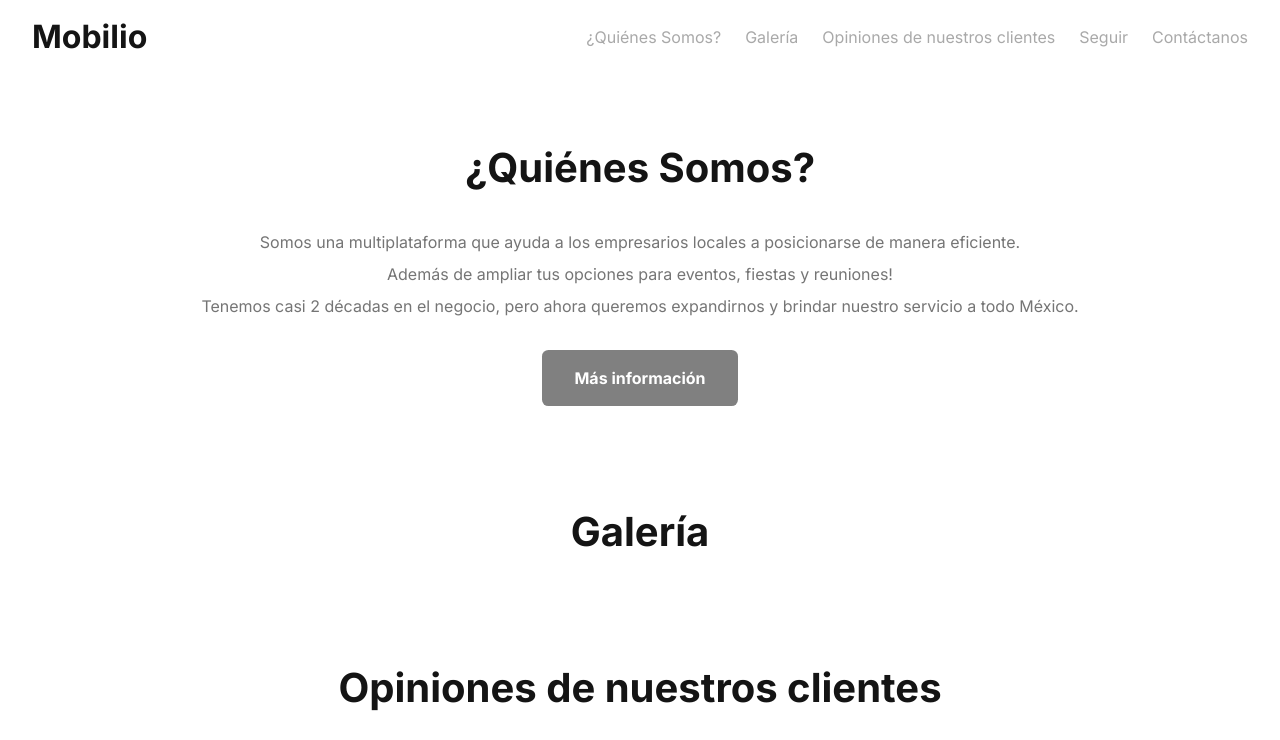
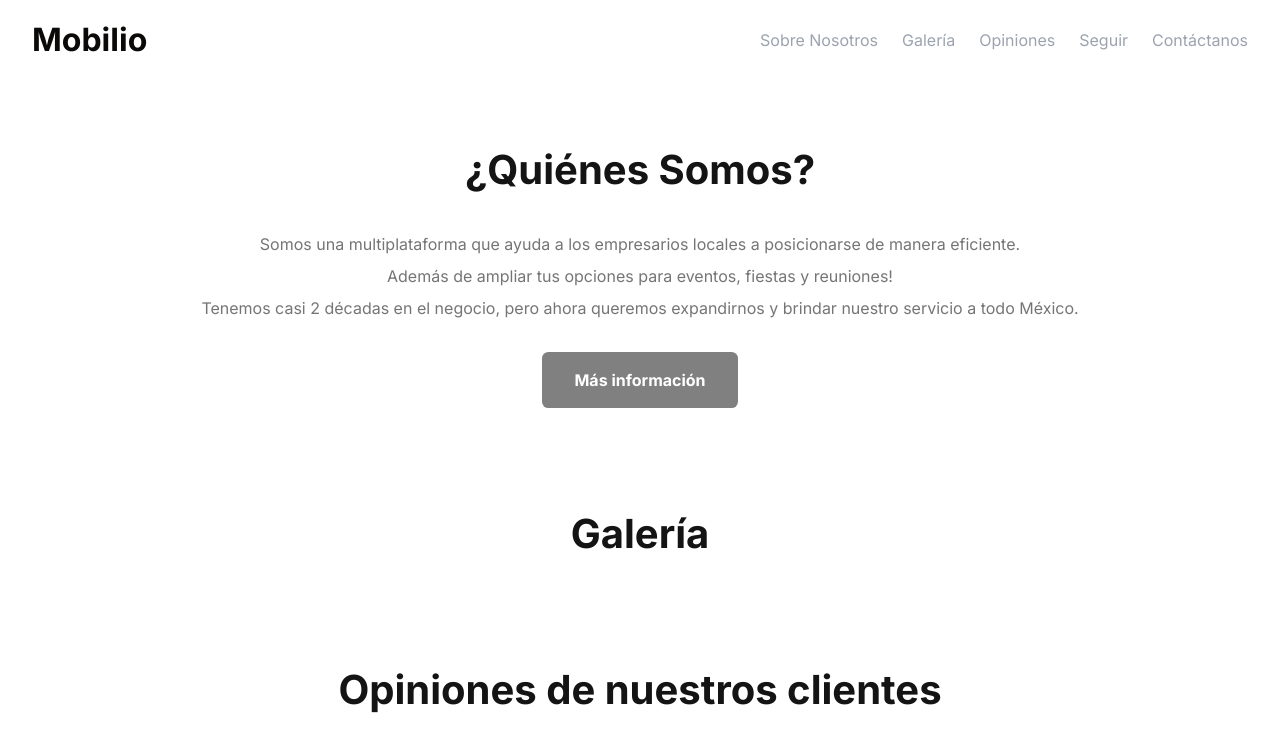
Before and after one commit to Rafael-Anguiano/Mobilio, a Next.js app: page / in a window 1280 px wide. Shown: the top 740 px of the page. Built offline with nearby package versions, Linux system fonts and the light colour scheme.

Commit message:
Making responsive navbar and aboutus
Co-authored-by: Legan-Aminora <Changeek2@outlook.com>

```diff
--- a/app/Opinions/page.tsx
+++ b/app/Opinions/page.tsx
@@ -6,17 +6,17 @@ const Page: React.FC = () => {
         <div className="cards sm:flex-col md:flex-row">
             <div className="person-card">
                 <Image className="person-image" src="/images/2.jpg" alt="Foto de cliente" width={100} height={100} />
-                <text className="person-name">Lucia D.</text>
+                <div className="person-name">Lucia D.</div>
                 <p className="opinion">Honestamente, recibí el mejor servicio que pude haber pedido. Fueron súper profesionales a la hora de tratar; cumplieron todas mis necesidades y me ayudaron mucho.</p>
             </div>
             <div className="person-card">
                 <Image className="person-image" src="/images/2.jpg" alt="Foto de cliente" width={100} height={100} />
-                <text className="person-name">Martha W.</text>
+                <div className="person-name">Martha W.</div>
                 <p className="opinion">La plataforma me brindó toda la asistencia necesaria, fácil de utilizar e intuitiva.</p>
             </div>
             <div className="person-card">
                 <Image className="person-image" src="/images/2.jpg" alt="Foto de cliente" width={100} height={100} />
-                <text className="person-name">Juan F.</text>
+                <div className="person-name">Juan F.</div>
                 <p className="opinion">Facilita mucho el proceso para encontrar mobiliario confiable, además de que ahora puedo recomendar este sitio a conocidos de cualquier lado en la república.</p>
             </div>
         </div>
--- a/app/components/NavigationBar.tsx
+++ b/app/components/NavigationBar.tsx
@@ -1,16 +1,59 @@
+'use client'
 import Link from "next/link"
+import { useState } from "react";
 
+interface Option {
+  name: string;
+  isSelected: boolean;
+  url: string;
+}
 
 const NavigationBar = () => {
+
+  const [options, setOptions] = useState<Option[]>([
+    { name: 'Sobre Nosotros', isSelected: false, url:'/AboutUs' },
+    { name: 'Galería', isSelected: false, url:'/Galery' },
+    { name: 'Opiniones', isSelected: false, url:'/Opinions' },
+    { name: 'Seguir', isSelected: false, url:'' },
+    { name: 'Contáctanos', isSelected: false, url:'/Contact' },
+  ]);
+  const [currentSelection, setCurrentSelection] = useState(-1);
+  const [isHamburgerOpen, setIsHamburgerOpen] = useState(false);
+
+  const toggleSelection = (index: number) => {
+    setOptions(options.map((option, i) =>
+      i === index ? { ...option, isSelected: !option.isSelected } : option
+    ));
+    setCurrentSelection(index);
+  };
+
+  const toggleHamburger = () => {
+    setIsHamburgerOpen(!isHamburgerOpen);
+  }
+
   return (
-    <nav className='navBar'>
-        <Link href="/" className="title"><h1>Mobilio</h1></Link>
-        <div className="menu-items">
-            <Link href="/AboutUs" className="menu-item">¿Quiénes Somos?</Link>
-            <Link href="/Galery" className="menu-item">Galería</Link>
-            <Link href="/Opinions" className="menu-item">Opiniones de nuestros clientes</Link>
-            <Link href="" className="menu-item">Seguir</Link>
-            <Link href="/Contact" className="menu-item">Contáctanos</Link>
+  <nav className='flex justify-between px-8 pt-1'>
+        <Link href="/" className="py-3 font-bold text-stone-950"><h1>Mobilio</h1></Link>
+        <div className="flex flex-row justify-around items-center gap-6 shrink whitespace-nowrap">
+            { options.map((option, index) => (
+              <Link
+                key={index}
+                href={option.url}
+                className={
+                  ( index == currentSelection
+                  ? 'text-black border-black border-b-2'
+                  : 'text-gray-400' )
+                  + ' hover:border-b-2 display-none hidden sm:block'}
+                onClick={() => toggleSelection(index)}
+              >
+                {option.name}
+              </Link>
+            ) )}
+            <div onClick={toggleHamburger} className="hover:pointer block sm:hidden flex flex-col justify-center items-center border-black border-2 w-8 h-8 rounded-lg gap-[0.1rem]">
+              <div className={ (isHamburgerOpen ? "bar-one" : '') + " relative bg-black content-none w-[50%] h-[2px]"}></div>
+              <div className={ (isHamburgerOpen ? "bar-two" : '') + " relative bg-black content-none w-[50%] h-[2px]"}></div>
+              <div className={ (isHamburgerOpen ? "bar-three" : '') + " relative bg-black content-none w-[50%] h-[2px]"}></div>
+            </div>
         </div>
     </nav>
   )
--- a/app/globals.css
+++ b/app/globals.css
@@ -10,13 +10,12 @@
 
 html {
   overflow-y: scroll;
-  scrollbar-gutter: auto;
 }
 
 html, body, #root, .App {
   width:100vw;
   height:100vh;
-  margin:0;
+  /* background: darkseagreen; */
 }
 
 body {
@@ -27,39 +26,25 @@ body {
   height:100%;
   width:100%;
 }
-.navBar {
-  padding:0.2rem;
-  display:flex;
-  justify-content: space-between;
-  align-items: center;
-  padding-inline:2rem;
+
+h1 {
+  font-size: 2rem;
 }
 
-.menu-items {
-  display: flex;
-  flex-direction: row;
-  justify-content: space-around;
-  align-items: center;
-  gap:1.5rem;
+.bar-one {
+  transform:rotate(45deg);
+  position:absolute;
+  width:20px;
+}
+.bar-two {
+  display:none;
+}
+.bar-three {
+  transform:rotate(135deg);
+  position:absolute;
+  width:20px;
 }
 
-
-.menu-item {
-  color:darkgray;
-  text-decoration: none;
-}
-
-.menu-item:hover,
-.menu-item:active  {
-  color:black;
-}
-
-h1 {
-  padding-block: 0.6rem;
-  font-size: 2rem;
-  font-weight: bold;
-  color: #141414;
-}
 
 section {
   display: flex;
@@ -191,7 +176,6 @@ input:focus {
   width: 140px;
   height: 140px;
   object-fit: cover;
-  aspect-ratio: 1/1;
   padding-bottom: 1rem;
 }
 
```
